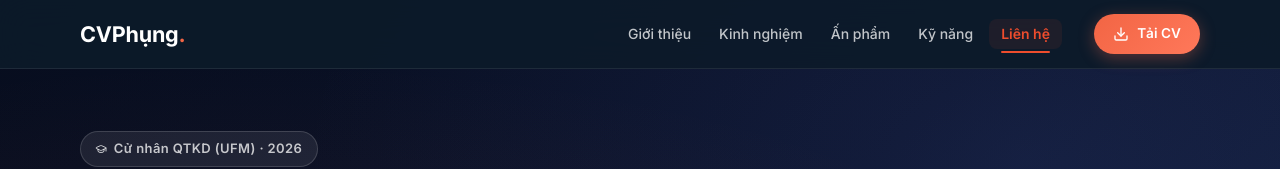
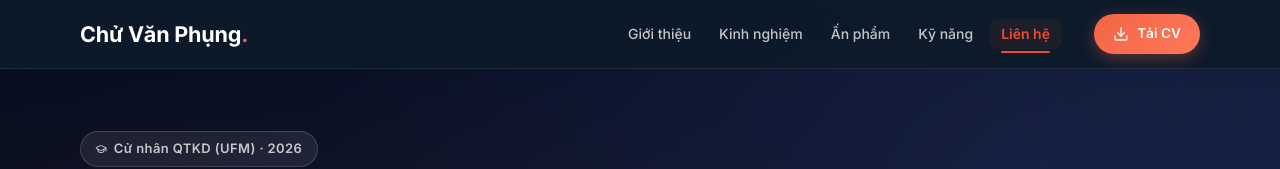
Before and after one commit to phungchu552-maker/phungchu552-maker.github.io, a plain HTML site: page index.html in a window 1280 px wide. Shown: the top 169 px of the page. Drawn offline with nearby package versions, Linux system fonts and the light colour scheme.

Commit message:
Doi logo thanh Chu Van Phung

```diff
--- a/index.html
+++ b/index.html
@@ -20,7 +20,7 @@
 ══════════════════════════════════════════════════════════ -->
 <nav class="navbar" id="navbar">
   <div class="container navbar-inner">
-    <a href="#hero" class="logo">CVPhụng<span class="logo-dot">.</span></a>
+    <a href="#hero" class="logo">Chử Văn Phụng<span class="logo-dot">.</span></a>
 
     <ul class="nav-links">
       <li><a href="#about"     class="nav-link">Giới thiệu</a></li>
```
